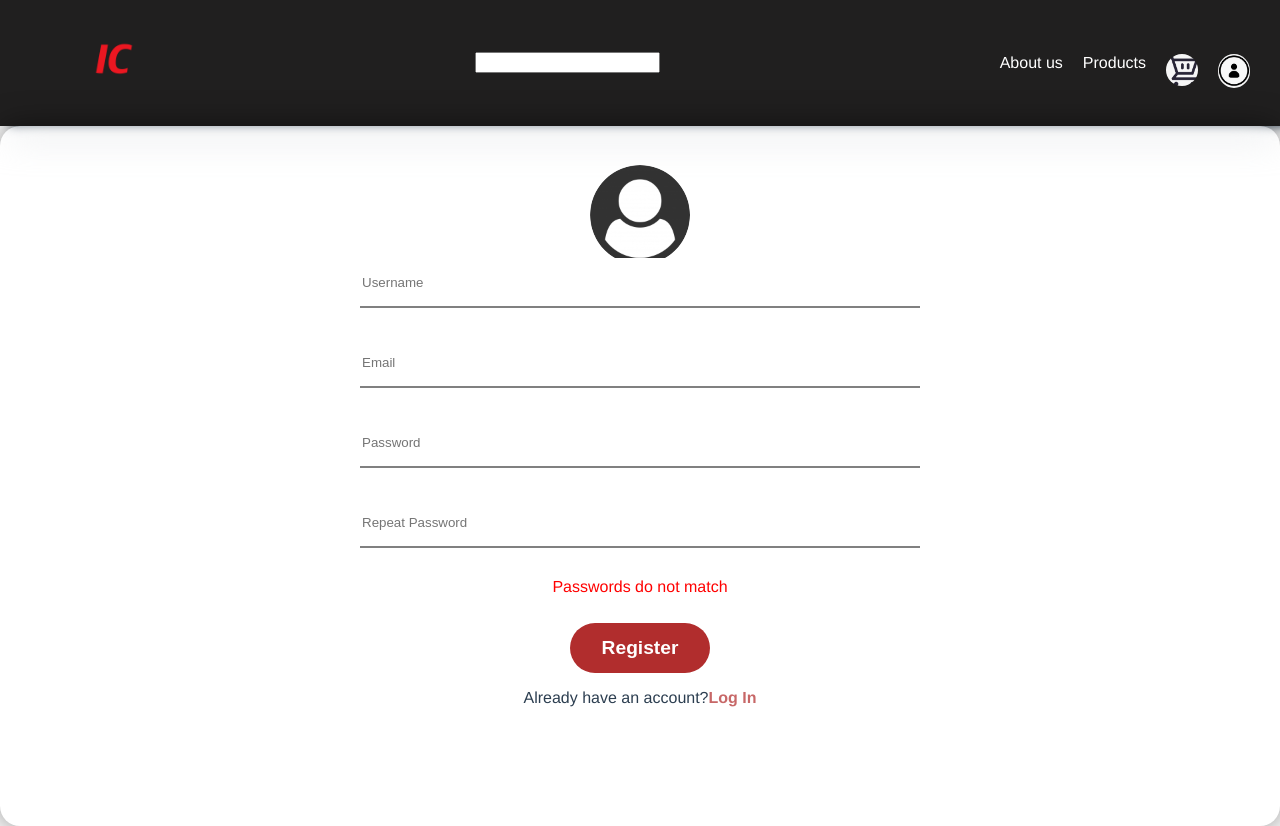
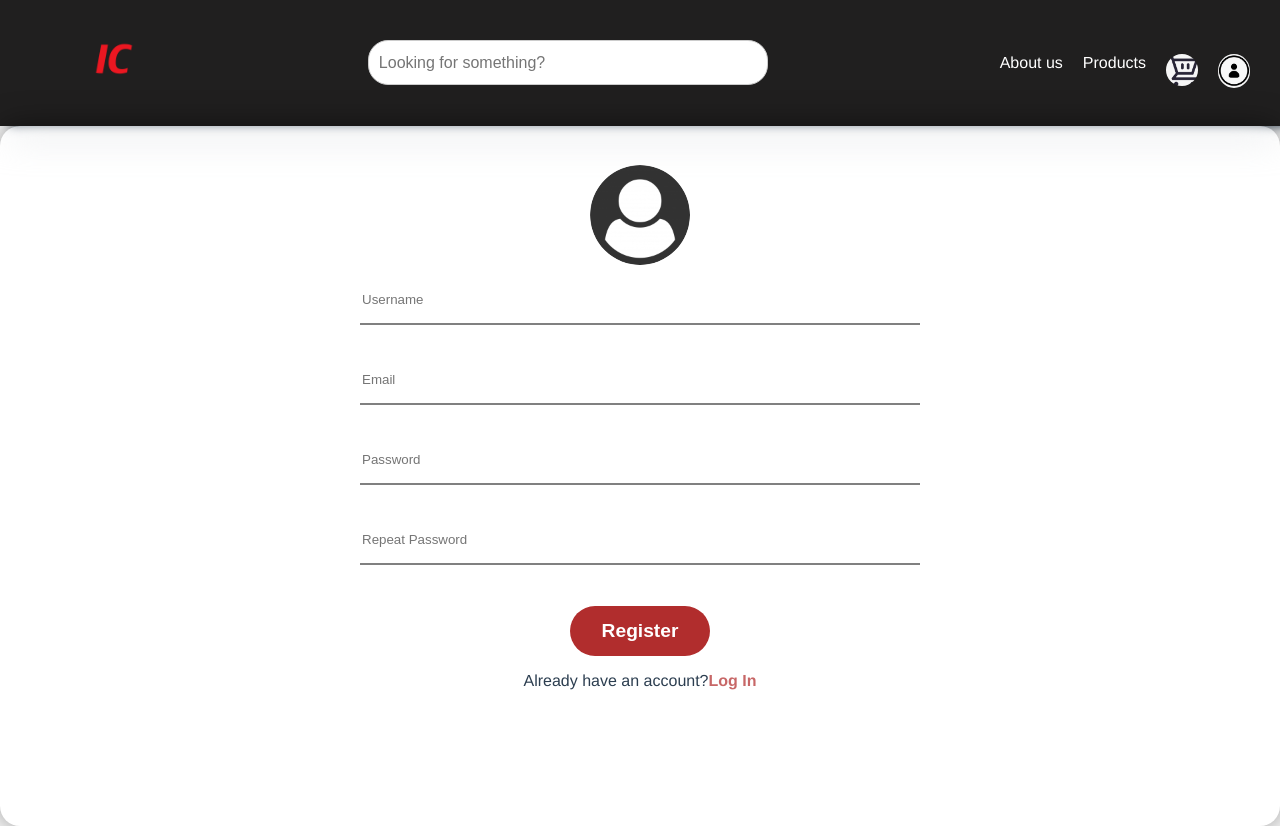
Before and after one commit to UnknownIsaac/Practica-Final, a Vue app in the folder shop/: page /Register in a window 1280 px wide. Built offline with nearby package versions, Linux system fonts and the light colour scheme.

Commit message:
register and log and app.vue

```diff
--- a/shop/src/App.vue
+++ b/shop/src/App.vue
@@ -3,10 +3,8 @@
     <div id="header">
       <div id="nav">
         <h1 id="logo-header"><router-link to="/"><img id="logo" src="..\img\IC-logo.png" alt="?"></router-link></h1>
-
-
         <div class="search">
-        <input type="search">
+          <input type="search" placeholder="Looking for something?">
         </div>
         <nav>
           <ul>
@@ -55,7 +53,17 @@ nav ul {
 
 }
 
-#logo{
+.search input {
+  width: 400px;
+  height: 45px;
+  font-size: 16px;
+  border: 1px solid #ccc;
+  border-radius: 20px;
+  padding: 10px;
+
+}
+
+#logo {
   width: 4rem;
   border-radius: 60%;
 }
@@ -100,13 +108,23 @@ body {
   text-decoration: none;
   font-style: italic;
 }
-.search{
+
+.search {
   width: 300;
   height: 100%;
   border-color: aqua;
   border-width: 10px;
 }
-a:visited{color: white;}
-a:link{color: white;}
-a:hover{color: rgba(179, 177, 177, 0.281);}
+
+a:visited {
+  color: white;
+}
+
+a:link {
+  color: white;
+}
+
+a:hover {
+  color: rgba(179, 177, 177, 0.281);
+}
 </style>
--- a/shop/src/views/Register.vue
+++ b/shop/src/views/Register.vue
@@ -19,12 +19,7 @@
                     </div>
 
                     <div class="input-box">
-                        <input style="float: left; border:0" type="password" v-model="repeatPassword" required
-                            placeholder="Repeat Password">
-                    </div>
-                        <!-- 添加条件判断和 <p> 标签 -->
-                            <div v-if="password !== repeatPassword">
-                        <p style="color: red;">Passwords do not match</p>
+                        <input style="float: left; border:0" type="password" v-model="repeatPassword" required  placeholder="Repeat Password">
                     </div>
                     <button type="submit" class="btn" @click="createUser()">Register</button>
                     <div class="login-register">
@@ -51,7 +46,7 @@ export default {
     methods: {
         createUser() {
             if (this.password !== this.repeatPassword) {
-                console.log('Passwords do not match');
+                alert('Passwords do not match');
                 return;
             }
             axios.post('http://localhost:3000/users', {
@@ -70,6 +65,7 @@ export default {
                 email: this.email,
                 pass: this.password
             });
+            this.$router.push('/log')
         }
     }
 };
```
Lines whose indentation alone changed are shown as unchanged.
